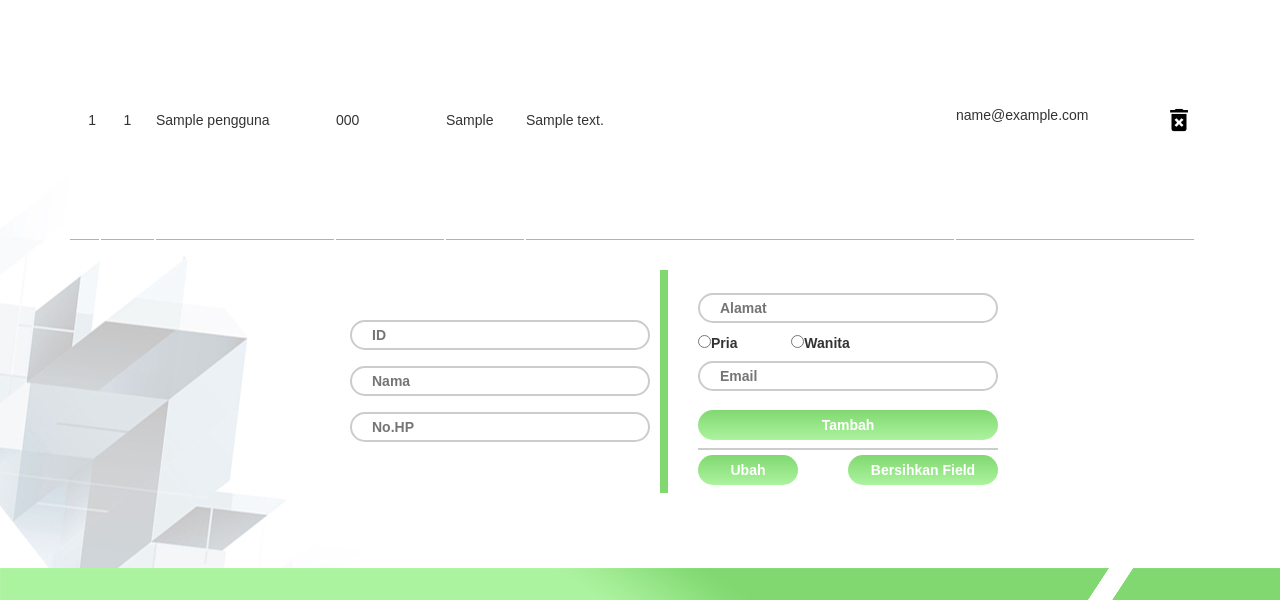
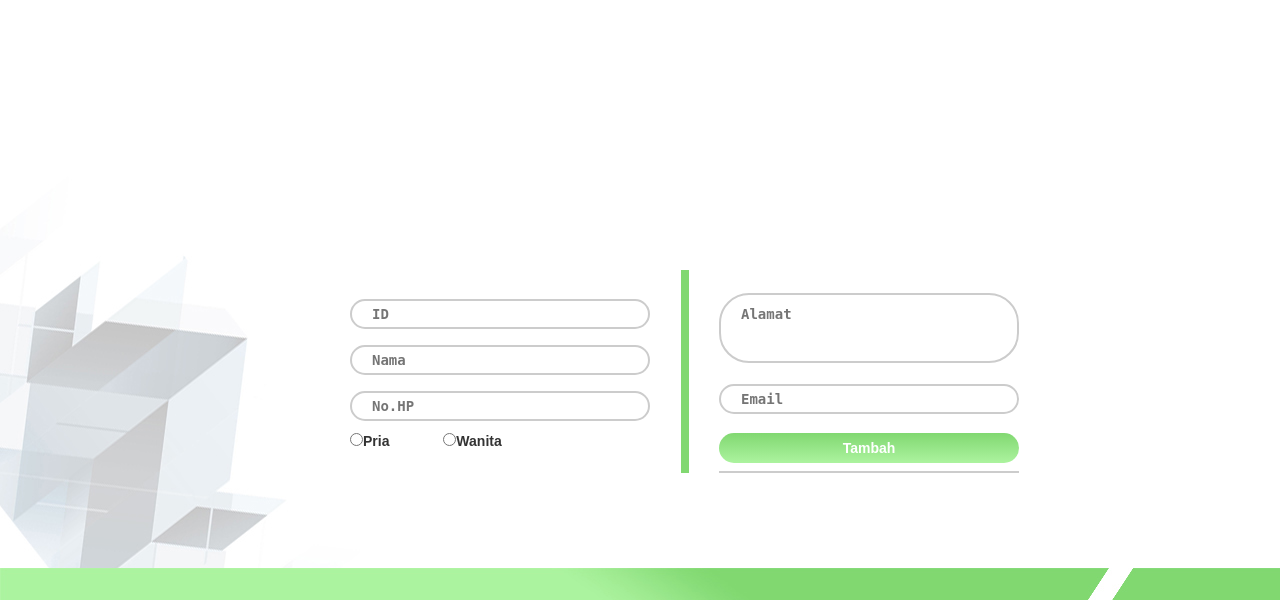
Before and after one commit to rizalkizul/koperasi, a PHP site: page /listAnggota.php in a window 1280 px wide. Shown: the part 200-800 px from the top of the page. Run offline with PHP 8.4, Linux system fonts and the light colour scheme; tables that the repository leaves empty or names only in its code hold one stand-in row (values such as "Sample post"); lists and menus that the app fills with data are empty.

Commit message:
minor changing

```diff
--- a/assets/css/style.css
+++ b/assets/css/style.css
@@ -35,6 +35,8 @@ input[type=text], input[type=password]{
     display: inline-block;
     border: 2px solid #ccc;
     border-radius: 30px;
+    outline: none;
+    font-family: monospace;
 }
  input[type=radio]{
   padding-top: 12px;
@@ -49,6 +51,9 @@ input[type=text], input[type=password]{
     border: 2px solid #ccc;
     border-radius: 30px;
     resize: none;
+    font-family: monospace;
+    outline: none;
+    font-family: monospace;
 }
 
 #btnLogin {
--- a/assets/css/styleTable.css
+++ b/assets/css/styleTable.css
@@ -167,7 +167,6 @@ a.link{
 }
 table.form {
     font-family: arial, sans-serif;
-
 	border-collapse: collapse;
     margin-top: 30px;
     margin-left:calc(50% - 300px);
@@ -176,6 +175,7 @@ th.form1{
 	padding: 10px;
 	border-right: 8px solid #81D871;
 	border-radius: 8px;
+	width: 345px;
 }
 th.form2{
 	padding-top: 15px;
@@ -189,6 +189,8 @@ input[type=text], input[type=password] {
     display: inline-block;
     border: 2px solid #ccc;
     border-radius: 30px;
+    font-family: monospace;
+    outline: none;
 }
 #btnUbah {
     /*background-color: #4CAF50;*/
@@ -268,3 +270,16 @@ img.delete{
   cursor: pointer;
   background-color: #ccc;
 }
+ textarea.alamat {
+    width: 300px;
+    height: 70px;
+    padding: 12px 20px;
+    margin: 8px 0;
+    display: inline-block;
+    border: 2px solid #ccc;
+    border-radius: 30px;
+    resize: none;
+    font-family: monospace;
+    line-height: 14px;
+    outline: none;
+}
--- a/header.php
+++ b/header.php
@@ -42,7 +42,7 @@ body {
 <div class="topnav">
 <a href=""><img src="assets/img/listAnggota.png" style="width: 30px;">Yayasan Istiqamah</a>
 	<div id="menu">
-	  <a class="active" href="#home">Beranda</a>
+	  <a class="active" href="home.php">Beranda</a>
 	  <a href="#news">Tentang</a>
 	  <a href="#contact">Struktur Organisasi</a>
 	  <a href="#about">Visi dan Misi</a>
--- a/home.php
+++ b/home.php
@@ -13,8 +13,8 @@
 	<?php
 		include 'header.php';
 	?>
-	<button id="btnListAnggota" type="submit"><a href=""><img src="assets/img/listAnggota.png"></a><br>List<br>Anggota</button>
+	<button id="btnListAnggota" type="submit"><a href="listAnggota.php"><img src="assets/img/listAnggota.png"></a><br>List<br>Anggota</button>
 
-	<button id="btnTabelKeuangan" type="submit"><a href=""><img src="assets/img/tabelKeuangan.png"></a><br>Tabel<br>Keuangan</button>
+	<button id="btnTabelKeuangan" type="submit"><a href="tabelKeuangan.php"><img src="assets/img/tabelKeuangan.png"></a><br>Tabel<br>Keuangan</button>
 </body>
 </html>
--- a/listAnggota.php
+++ b/listAnggota.php
@@ -59,7 +59,7 @@ $(document).ready(function() {
 					<tbody style="overflow: auto;height: 240px;">
 						 <?php
 						 	$link = mysqli_connect("localhost", "root", "", "koperasi");
-							$result = mysqli_query($link,"SELECT * FROM pengguna");
+							$result = mysqli_query($link,"SELECT * FROM pengguna WHERE jabatan='Anggota'");
 							// $id_pengguna = mysqli_fetch_array($result,MYSQLI_ASSOC);
 						 	while	($row = mysqli_fetch_array($result,MYSQLI_ASSOC)){
 						 		echo "
@@ -99,14 +99,11 @@ $(document).ready(function() {
 		<table class="form" id="formAnggota">
 			<tr>
 				<th class="form1">
-					<input id="ids" type="text" placeholder="ID" name="id_pengguna" value="<?php echo "$id"?>" required>
+					<input id="ids" type="text" placeholder="ID" name="id_pengguna" value="<?php echo "$id"?>" required disabled>
 				    <br>
 				    <input id="namas" type="text" placeholder="Nama" name="nama" value="<?php echo "$nama"?>" required>
 				    <br>
 				    <input type="text" placeholder="No.HP" name="no_hp" value="<?php echo "$noHP"?>" required>
-				</th>
-				<th class="form2">
-					<input type="text" placeholder="Alamat" name="alamat" value="<?php echo "$alamat"?>" required>
 				    <br>
 				    <?php
 				    if ($gender == "Pria"){
@@ -120,13 +117,19 @@ $(document).ready(function() {
 				    <input type=\"radio\" name=\"gender\" value=\"Wanita\" checked>Wanita</input></span>";
 					}
 				    ?>
+				<br>
+				</th>
+				<th class="form2">
+					<!-- <input type="text" placeholder="Alamat" name="alamat" value="<?php echo "$alamat"?>" required> -->
+
+				    <textarea class="alamat" name="alamat" placeholder="Alamat" required>
+<?php echo "$alamat"?></textarea>
 				    <br>
 				    <input type="text" placeholder="Email" name="email" value="<?php echo "$email"?>" required>
 				    <br>
 				    <div class="divBtnTambahListAnggota">
 				    	<button id="btnUbah" type="submit" name="submit" value="Submit">Tambah</button>
 				    </div>
-				    <button id="btnUbahListAnggota" type="submit" name="Update" value="Update">Ubah</button> <button id="btnCancel" type="reset" value="Reset" onclick="clear()">Bersihkan Field</button>
 				</th>
 			</tr>
 		</table>
@@ -144,20 +147,20 @@ $(document).ready(function() {
 				    <input id="namas" type="text" placeholder="Nama" name="nama"required>
 				    <br>
 				    <input type="text" placeholder="No.HP" name="no_hp" required>
+				    <br>
+				    <input type="radio" name="gender" value="Pria">Pria </input> <span style="padding-left: 50px">
+				    <input type="radio" name="gender" value="Wanita">Wanita</input></span>
 				</th>
 				<th class="form2">
-					<input type="text" placeholder="Alamat" name="alamat" required>
-				    <br>
+					<!-- <input type="text" placeholder="Alamat" name="alamat" required> -->
+				    <textarea class="alamat" name="alamat" placeholder="Alamat" required></textarea>
 
-				    <input type="radio" name="gender" value="Pria">Pria </input> <span style="padding-left: 50px">
-				    <input type="radio" name="gender" value="Wanita">Wanita</input></span>
 				    <br>
 				    <input type="text" placeholder="Email" name="email" required>
 				    <br>
 				    <div class="divBtnTambahListAnggota">
 				    	<button id="btnUbah" type="submit" name="submit" value="Submit">Tambah</button>
 				    </div>
-				    <button id="btnUbahListAnggota" type="submit" name="Update" value="Update">Ubah</button> <button id="btnCancel" type="reset" value="Reset" onclick="clear()">Bersihkan Field</button>
 				</th>
 			</tr>
 		</table>
```
Also changed, not shown: tabelKeuangan.php (+8 -4 lines).
